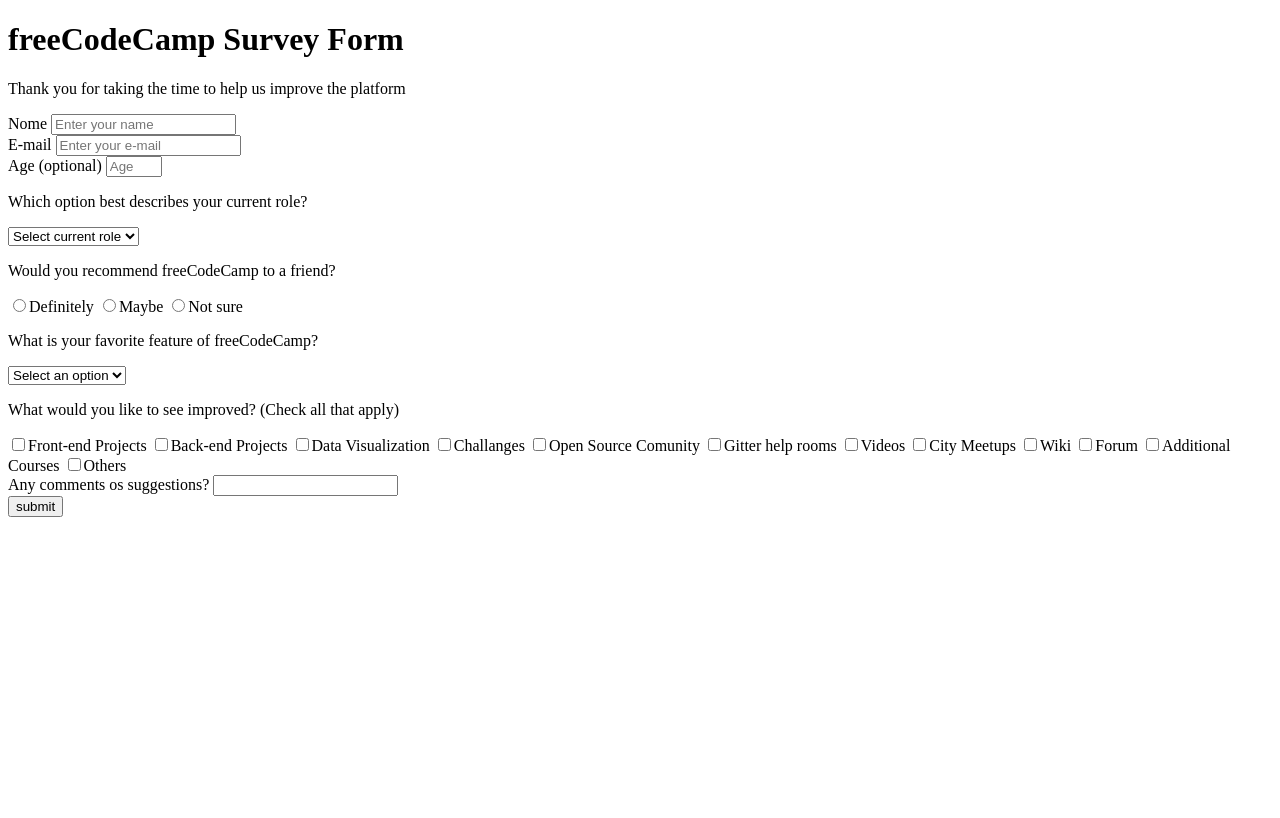
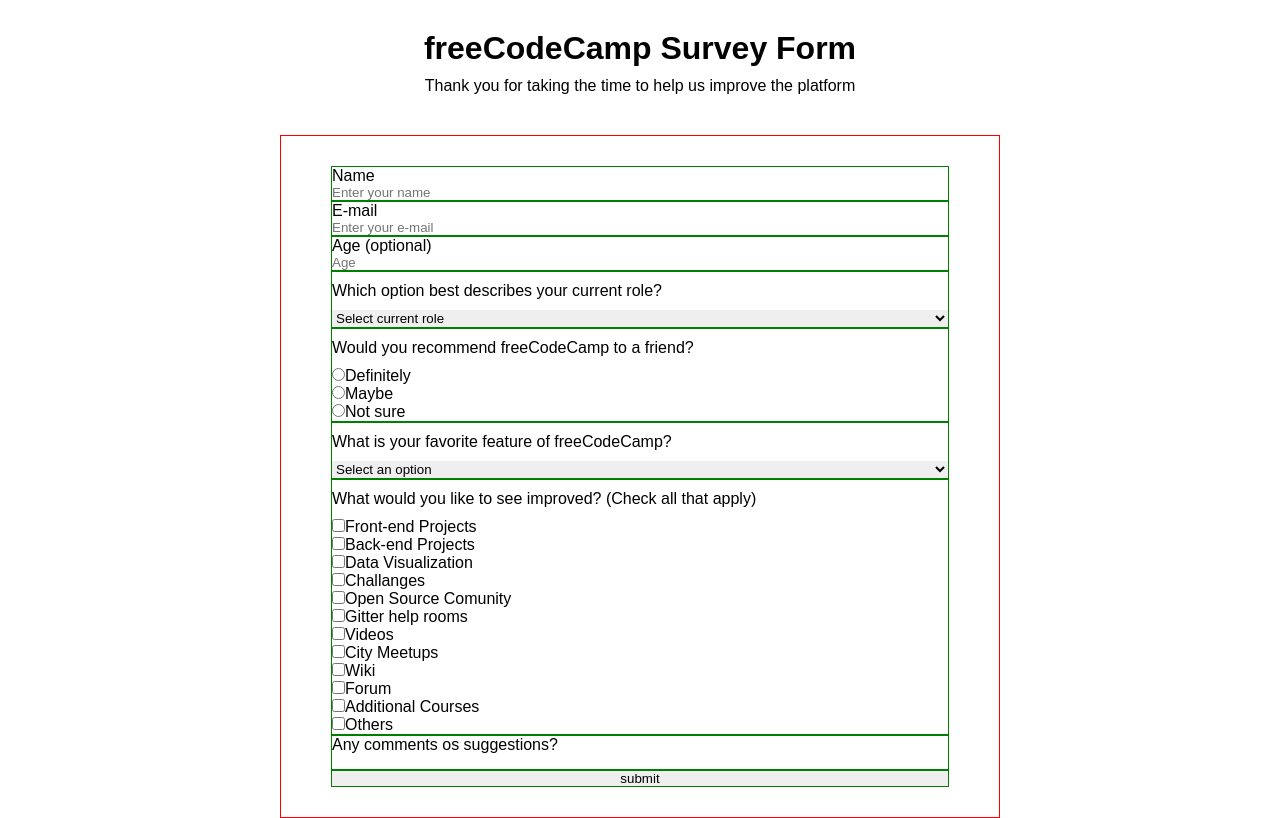
Before and after one commit to fernandorebelo/freecodecamp-surveyform, a plain HTML site: page index.html in a window 1280 px wide. Drawn offline with Linux system fonts and the light colour scheme.

Commit message:
atualização css

```diff
--- a/index.html
+++ b/index.html
@@ -8,13 +8,13 @@
     <link rel="stylesheet" href="style.css" />
   </head>
   <body>
-    <div>
+    <div class="title">
       <h1>freeCodeCamp Survey Form</h1>
       <p>Thank you for taking the time to help us improve the platform</p>
     </div>
     <form action="" method="post">
-      <div>
-        <label for="name">Nome</label>
+      <div class="label-name">
+        <label for="name">Name</label>
         <input
           type="text"
           name=""
@@ -60,7 +60,7 @@
         </select>
       </div>
 
-      <div>
+      <div class="checkbox-radio">
         <p>Would you recommend freeCodeCamp to a friend?</p>
         <label for="recommended" required>
           <input
@@ -69,10 +69,10 @@
             id="recommended"
           />Definitely
         </label>
-        <label for="user-recommend">
+        <label for="recommended">
           <input type="radio" name="user-recommend" id="recommended" />Maybe
         </label>
-        <label for="user-recommend">
+        <label for="recommended">
           <input type="radio" name="user-recommend" id="recommended" />Not sure
         </label>
       </div>
--- a/style.css
+++ b/style.css
@@ -0,0 +1,34 @@
+* {
+  margin: 0;
+  padding: 0;
+  border: 0;
+  box-sizing: border-box;
+  font-family: montserrat, sans-serif;
+}
+
+.title {
+  margin: auto;
+  display: inline-block;
+  width: 100%;
+  text-align: center;
+  padding: 30px 0;
+}
+
+div p {
+  padding: 10px 0;
+}
+
+form {
+  border: 1px solid red;
+  width: 720px;
+  padding: 30px 50px;
+  margin: auto;
+}
+
+form div {
+  border: 1px solid green;
+  display: flex;
+  flex-direction: column;
+  justify-content: center;
+  align-items: left;
+}
```
